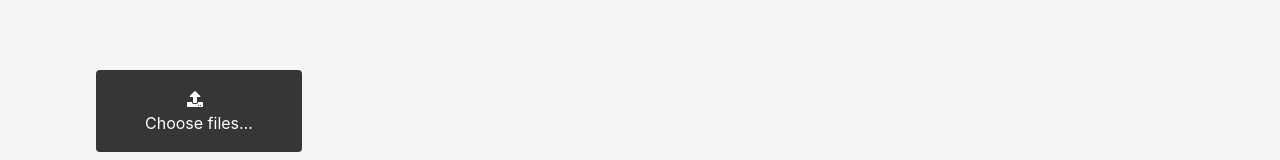
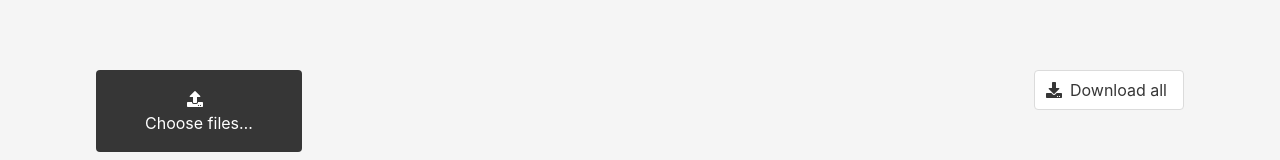
Before and after one commit to McClunatic/mariocr, a Vue app: page / in a window 1280 px wide. Shown: the part 394-554 px from the top of the page. Built offline with nearby package versions, Linux system fonts and the light colour scheme.

Commit message:
Add skeleton DownloadButton

```diff
--- a/src/components/AppContent.vue
+++ b/src/components/AppContent.vue
@@ -14,6 +14,9 @@
       <recognize-button
         class="control is-flex-grow-0"
         :class="{ 'is-hidden': !files.length }"
+      />
+      <download-button
+        class="control is-flex-grow-0"
       />
       <button
         class="button control is-outlined is-flex-grow-0"
@@ -32,12 +35,14 @@
 import { computed, defineComponent, ref } from 'vue'
 import { useStore } from 'vuex'
 import { key } from '../store'
+import DownloadButton from './DownloadButton.vue'
 import FileUploadButton from './FileUploadButton.vue'
 import RecognizeButton from './RecognizeButton.vue'
 import FilesList from './FilesList.vue'
 
 export default defineComponent({
   components: {
+    DownloadButton,
     FileUploadButton,
     RecognizeButton,
     FilesList
--- /dev/null
+++ b/src/components/DownloadButton.vue
@@ -0,0 +1,8 @@
+<template>
+  <button class="button">
+    <span class="icon">
+      <i class="fas fa-download" />
+    </span>
+    <span>Download all</span>
+  </button>
+</template>
```
